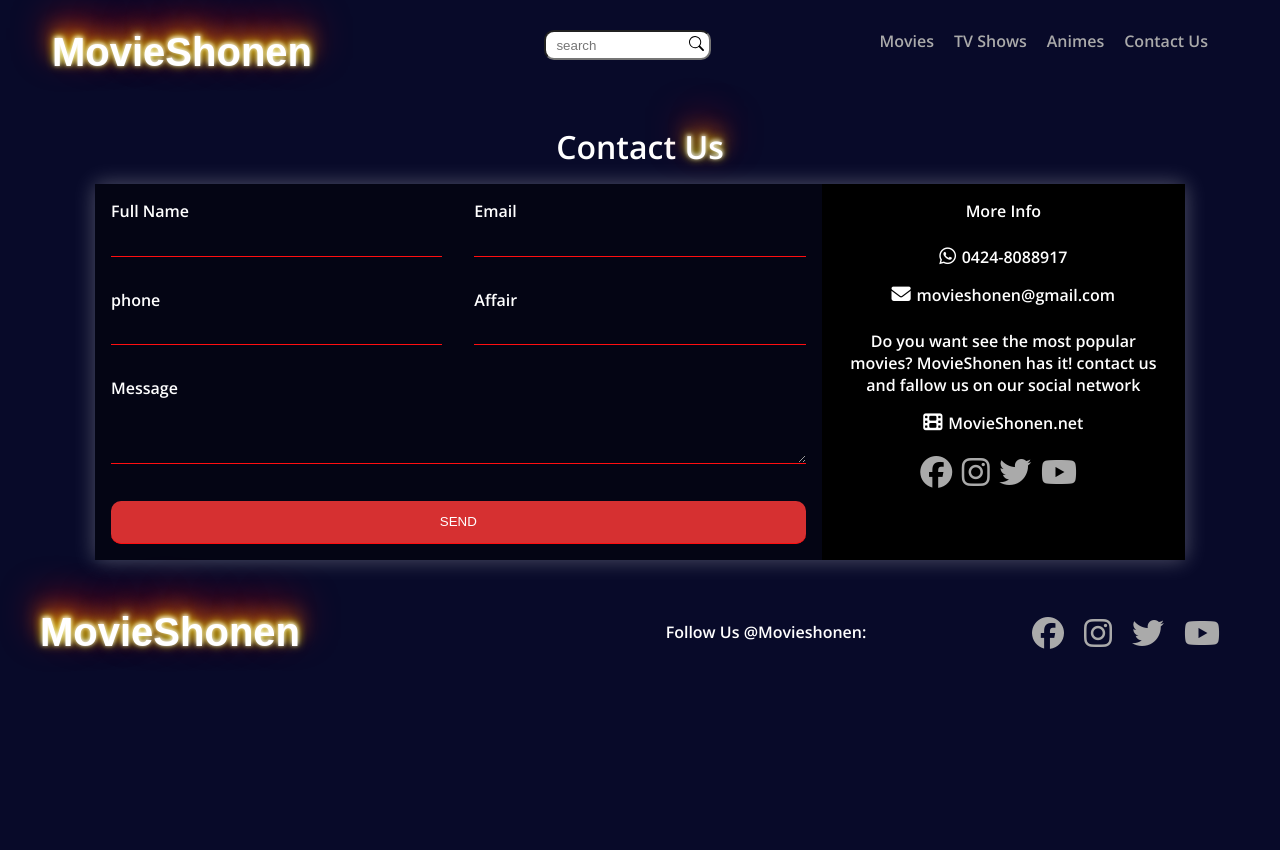
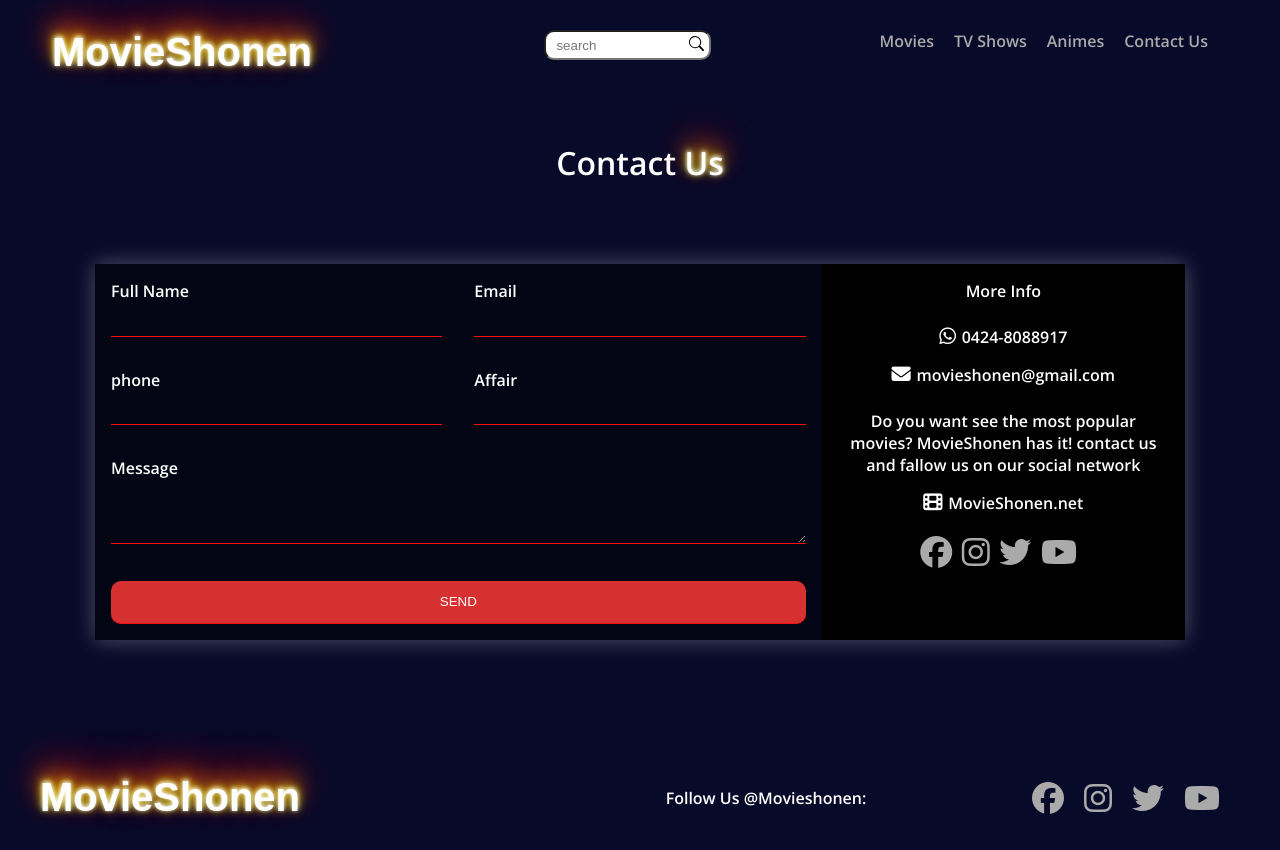
Before and after one commit to carsalcedo/MovieShonen, a React (Create React App) app: page /components/Contactus in a window 1280 px wide. Before the commit the page ends 800 px from the top, so only its background shows below. Built offline with nearby package versions, Linux system fonts and the light colour scheme; no server answers.

Commit message:
arreglo detalles

```diff
--- a/package.json
+++ b/package.json
@@ -1,5 +1,5 @@
 {
-  "homepage":"https://carsalcedo.github.io/MovieShonen",
+  "homepage": "https://carsalcedo.github.io/MovieShonen",
   "name": "movieshonen",
   "version": "0.1.0",
   "private": true,
--- a/src/css/Contactus.css
+++ b/src/css/Contactus.css
@@ -1,9 +1,8 @@
 .contents {
   color: #fff;
   max-width: 1170px;
-  margin-left: auto;
-  margin-right: auto;
-  padding: 1.25em 2.5em;
+  margin: auto;
+  padding: 2.25em 2.5em;
 }
 .contents .title {
   font-size: 2em;
@@ -14,7 +13,7 @@
 }
 .contents .contacWraper {
   box-shadow: 0 0 20px 0 rgba(255, 255, 255, 0.3);
-  margin-top: 1em;
+  margin-top: 5em;
 }
 .contents .contacWraper .contactForm {
   background: rgba(0, 0, 0, 0.5);
@@ -93,7 +92,10 @@
 }
 
 @media (min-width: 700px) {
-  .contacWraper {
+  .contents {
+    height: 80vh;
+  }
+  .contents .contacWraper {
     display: grid;
     grid-template-columns: 2fr 1fr;
   }
--- a/src/css/MovieCarousel.module.css
+++ b/src/css/MovieCarousel.module.css
@@ -37,7 +37,7 @@
   background: rgba(0, 0, 0, 0.3);
   font-size: 40px;
   height: 20%;
-  top: calc(50% - 18%);
+  top: 32%;
   line-height: 40px;
   width: 50px;
   color: #fff;
--- a/src/css/MovieDetail.module.css
+++ b/src/css/MovieDetail.module.css
@@ -38,7 +38,7 @@
   font-weight: normal;
   font-size: 1em;
   line-height: 1.75em;
-  max-width: 12%;
+  width: 10em;
   margin-bottom: 1.25em;
   background: rgba(0, 0, 0, 0.5);
   border-radius: 10px;
--- a/src/scss/Contactus.scss
+++ b/src/scss/Contactus.scss
@@ -3,9 +3,9 @@
 .contents{
     color: #fff;
     max-width: 1170px;
-    margin-left: auto;
-    margin-right: auto;
-    padding: 1.25em 2.5em;
+    margin: auto;
+    padding: 2.25em 2.5em;
+
     .title{
         font-size: 2em;
         text-align: center;
@@ -16,7 +16,7 @@
     .contacWraper{
        //padding: 1em;
        box-shadow: 0 0 20px 0 rgba(255, 255, 255, 0.30);
-       margin-top: 1em;
+       margin-top: 5em;
        .contactForm{
            background: rgba(0, 0, 0, 0.5);
            form{
@@ -100,9 +100,13 @@
 }
 
 @media (min-width: 700px){
-    .contacWraper{
-        display: grid;
-        grid-template-columns: 2fr 1fr;
+    .contents{
+        height: 80vh;
+        .contacWraper{
+            display: grid;
+            grid-template-columns: 2fr 1fr;
+        }
+
     }
 
 }
--- a/src/scss/MovieDetail.module.scss
+++ b/src/scss/MovieDetail.module.scss
@@ -37,7 +37,7 @@
         font-weight: normal;
         font-size: 1em;
         line-height: 1.75em;
-        max-width: 12%;
+        width: 10em;
         margin-bottom: 1.25em;
         background: rgba(0, 0, 0, 0.5);
         border-radius: 10px;
```
